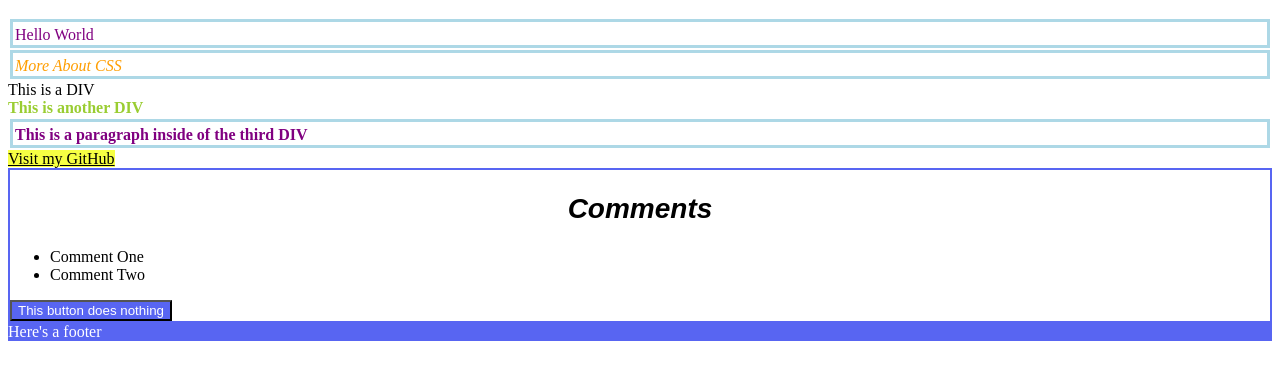
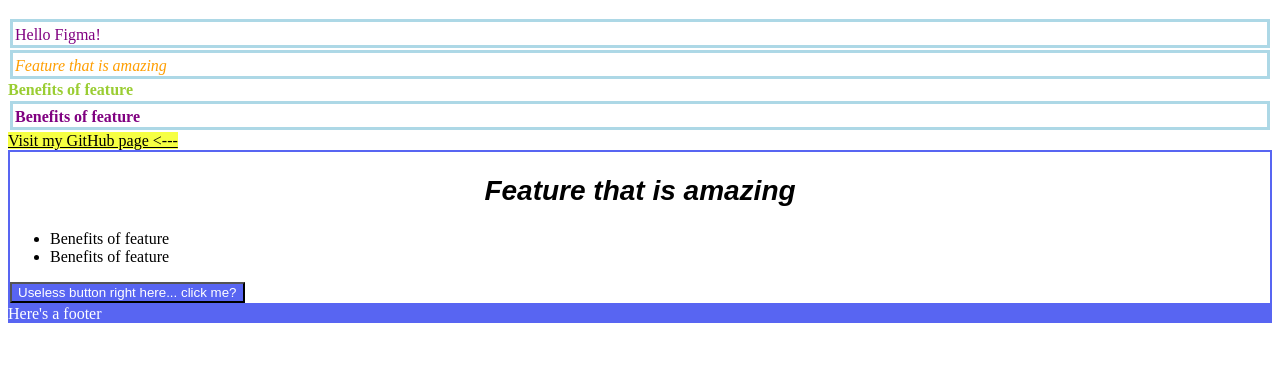
Before and after one commit to BlakePeters99/intro-to-html-and-css, a plain HTML site: page index.html in a window 1280 px wide. Shown: the part 61-440 px from the top of the page. Drawn offline with Linux system fonts and the light colour scheme.

Commit message:
Minor touch ups

```diff
--- a/css/style.css
+++ b/css/style.css
@@ -67,7 +67,7 @@ p {
     color: #FFFFFF;
   }
   body {
-    --brand-color: #002bc8;
+    --brand-color: #5f81fa;
   }
   h1 {
     color: var(--brand-color);
--- a/index.html
+++ b/index.html
@@ -9,23 +9,22 @@
 <body>
     <h1>Intro to HTML & CSS Lab</h1>
     <!--A p element-->
-    <p>Hello World</p>
+    <p>Hello Figma!</p>
 
-    <p id="about">More About CSS</p>
-    <div>This is a DIV</div>
-    <div class="important">This is another DIV</div>
+    <p id="about">Feature that is amazing</p>
+    <div class="important">Benefits of feature</div>
     <div class="important super-cool">
-      <p>This is a paragraph inside of the third DIV</p>
+      <p>Benefits of feature</p>
     </div>
-    <a href="https://github.com/BlakePeters99">Visit my GitHub</a>
+    <a href="https://github.com/BlakePeters99">Visit my GitHub page <---</a>
 
     <div id="comments">
-      <h2>Comments</h2>
+      <h2>Feature that is amazing</h2>
       <ul>
-        <li>Comment One</li>
-        <li class="super-cool">Comment Two</li>
+        <li>Benefits of feature</li>
+        <li class="super-cool">Benefits of feature</li>
       </ul>
-      <button>This button does nothing</button>
+      <button>Useless button right here... click me?</button>
     </div>
 
     <footer>Here's a footer</footer>
```
